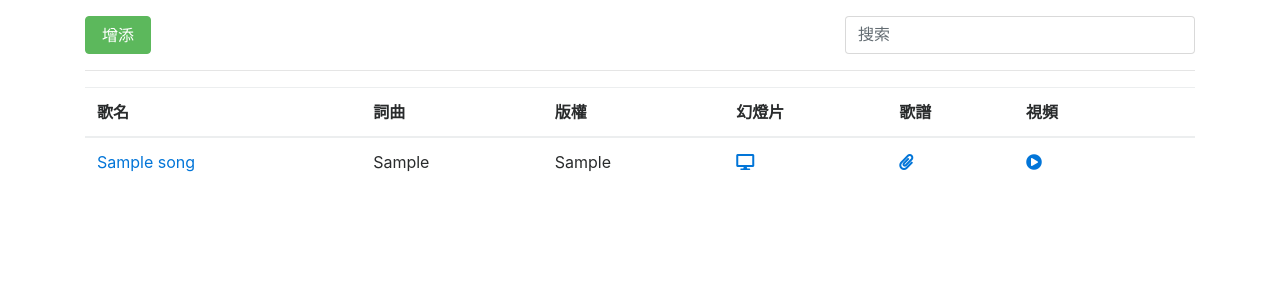
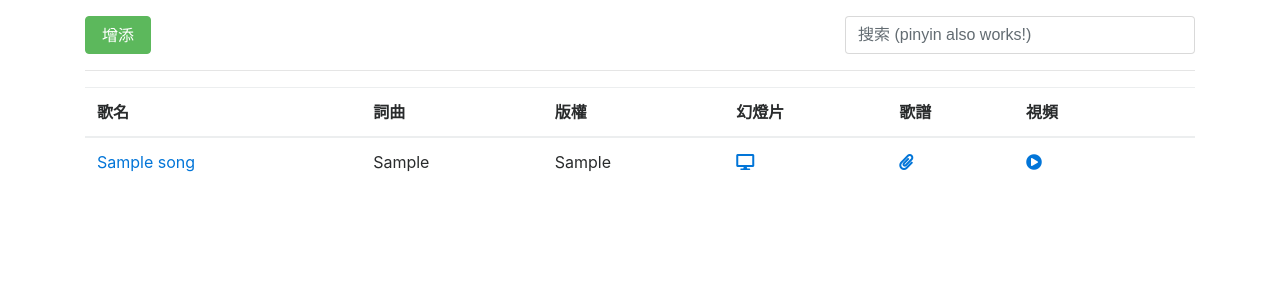
Before and after one commit to ericmjl/worship-manager, a Flask app: page / in a window 1280 px wide. Shown: the part 54-354 px from the top of the page. Run offline with Flask 2, Linux system fonts and the light colour scheme; tables that the repository leaves empty hold one stand-in row (values such as "Sample post"); some libraries are stand-ins or nearby versions.

Commit message:
added cosmetic fix to pinyin search box

```diff
--- a/app/templates/songs.html.j2
+++ b/app/templates/songs.html.j2
@@ -13,7 +13,7 @@
         </form>
     </div>
     <div class="col-4">
-        <input class="form-control" id="search" onkeyup="search()" placeholder="搜索"></input>
+        <input class="form-control" id="search" onkeyup="search()" placeholder="搜索 (pinyin also works!)"></input>
     </div>
 </div>
 <hr>
```
